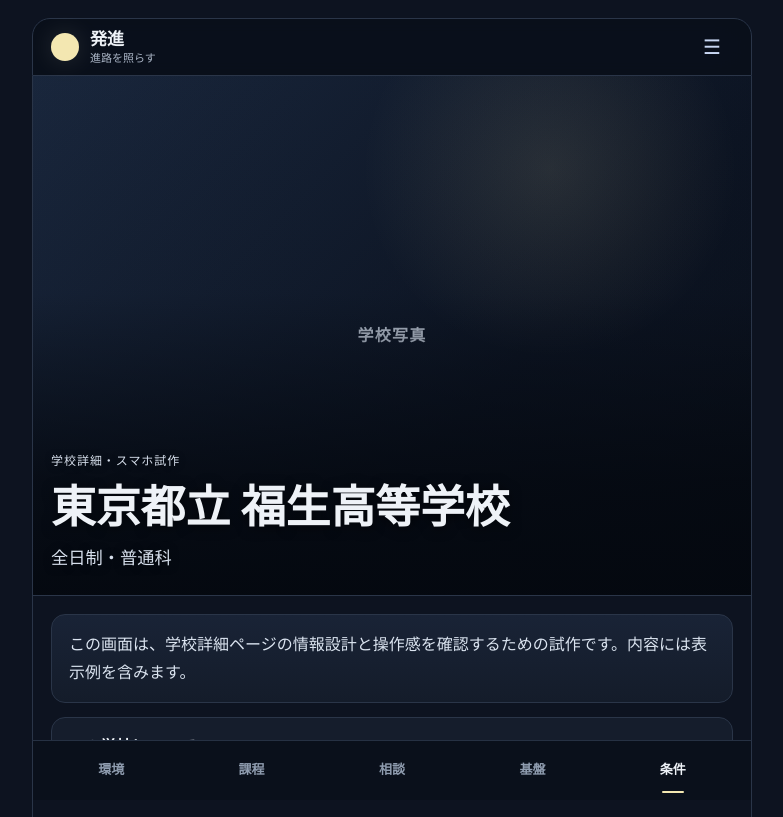
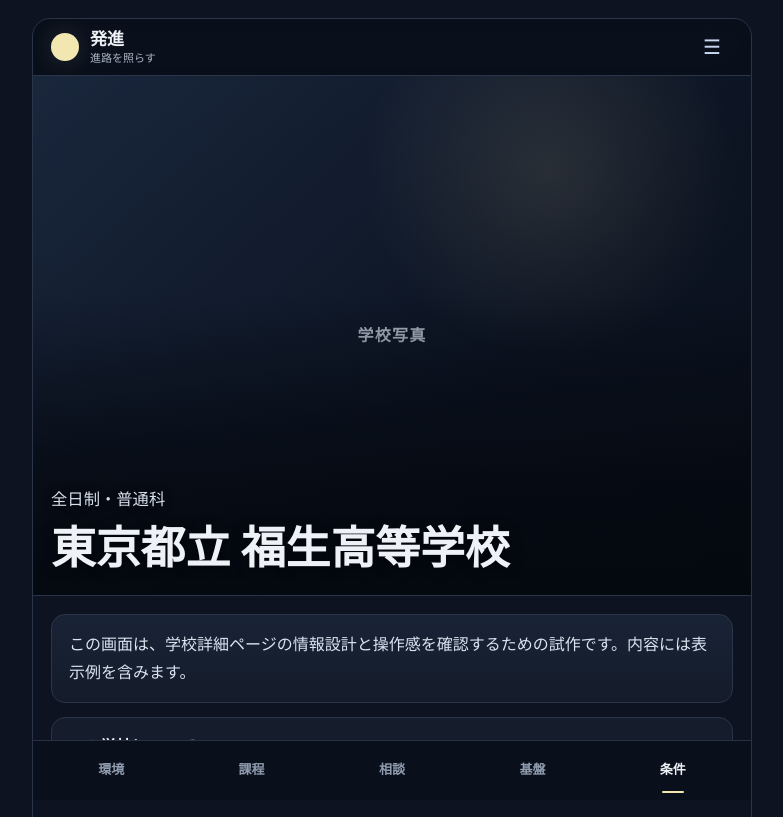
Before and after one commit to shyash012-commits/hasshin-mobile-prototype, a plain HTML site: page index.html in a window 1280 px wide. Shown: the top 817 px of the page, without its empty margins (248-1031 px from the left). Drawn offline with Linux system fonts and the light colour scheme.

Commit message:
Add files via upload

```diff
--- a/index.html
+++ b/index.html
@@ -108,7 +108,7 @@
       z-index:1;
       left:18px;
       right:18px;
-      bottom:22px;
+      bottom:18px;
     }
     .eyebrow{
       margin:0 0 8px;
@@ -121,16 +121,21 @@
     h1{
       font-size:clamp(2rem,8vw,2.8rem);
       line-height:1.24;
-      margin:0 0 8px;
+      margin:0;
       text-wrap:balance;
       text-shadow:0 2px 12px rgba(0,0,0,.60);
+      /* 文字の見える下端までのフォント内部余白を構造的に切る。
+         これで overlay の left:18px / bottom:18px が
+         左辺・下辺から「文字」まで同じ18pxとして効く。 */
+      text-box:trim-end ideographic-ink;
     }
     h2{font-size:1.55rem;line-height:1.35;margin:0}
     h3{font-size:1rem;line-height:1.5;margin:0 0 12px}
     p{margin:0}
     .subtitle{
       color:#d6dfec;
-      font-size:1.08rem;
+      font-size:1.02rem;
+      margin-bottom:8px;
       text-shadow:0 1px 8px rgba(0,0,0,.55);
     }
     .hero-body{padding:18px 18px 0}
@@ -396,9 +401,8 @@
     <section class="school-hero" id="top" aria-labelledby="school-title">
       <div class="hero-visual" role="img" aria-label="学校写真の仮置き">
         <div class="hero-overlay">
-          <p class="eyebrow">学校詳細・スマホ試作</p>
+          <p class="subtitle">全日制・普通科</p>
           <h1 id="school-title">東京都立 福生高等学校</h1>
-          <p class="subtitle">全日制・普通科</p>
         </div>
       </div>
 
@@ -587,7 +591,7 @@
     <footer class="page-footer">
       <p>発進・学校詳細ページ スマホ試作</p>
       <p class="muted">表示内容はUI検証用です。</p>
-      <p class="build">2026-09-29 23:00</p>
+      <p class="build">2026-09-29 23:31</p>
     </footer>
   </main>
 
```
